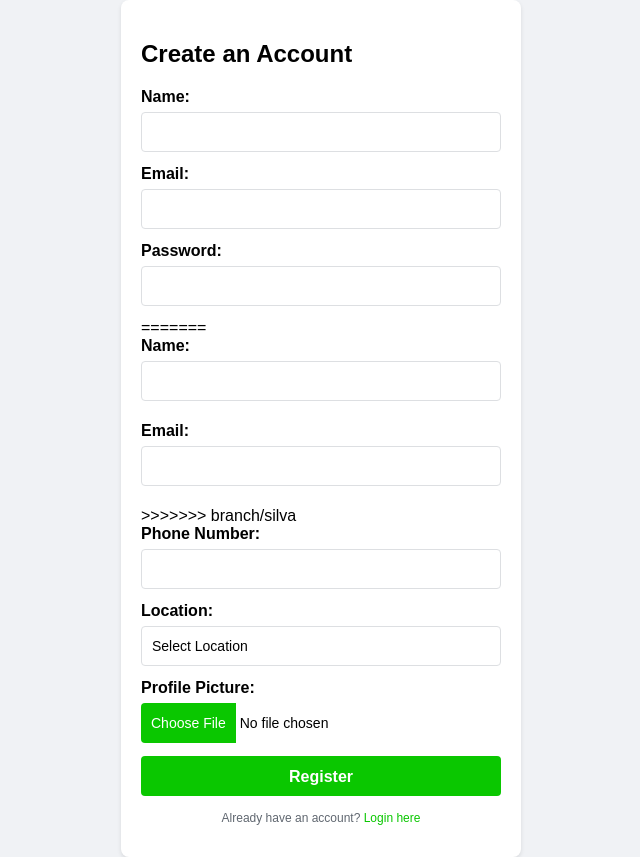
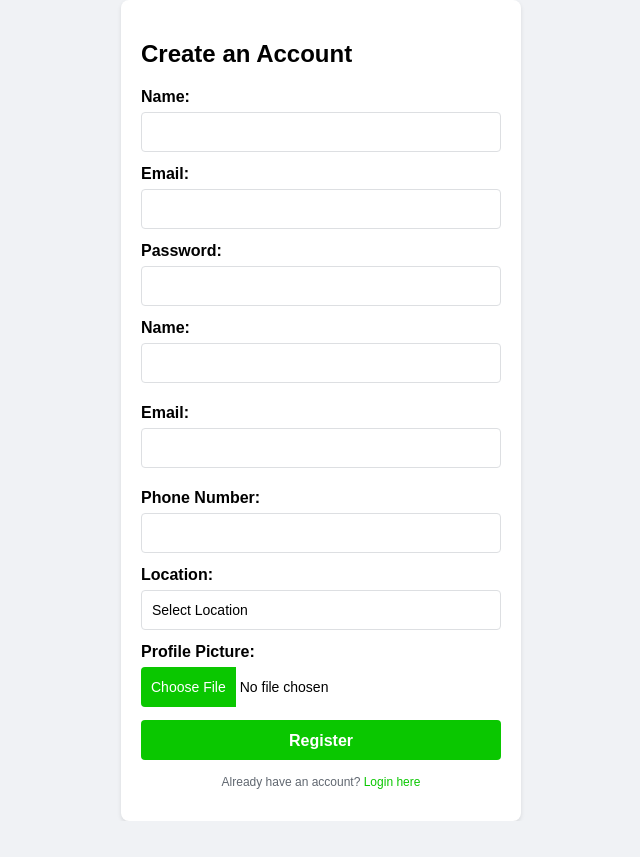
Before and after one commit to wainoyama/Final, a PHP site: page /login_register/register.php in a window 1280 px wide. Shown: the whole page, without its empty margins (319-959 px from the left). After the commit the page ends 821 px from the top, so only its background shows below. Run offline with PHP 8.4, Linux system fonts and the light colour scheme.

Commit message:
fix merge files

```diff
--- a/login_register/register.php
+++ b/login_register/register.php
@@ -101,7 +101,6 @@ if ($_SERVER['REQUEST_METHOD'] == 'POST') {
                         <label for="password">Password:</label>
                         <input type="password" id="password" name="password" required>
                     </div>
-=======
     <?php if (!empty($errors)): ?>
         <ul>
             <?php foreach ($errors as $error): ?>
@@ -116,7 +115,6 @@ if ($_SERVER['REQUEST_METHOD'] == 'POST') {
 
         <label for="email">Email:</label>
         <input type="email" name="email" value="<?php echo htmlspecialchars($email); ?>" required><br><br>
->>>>>>> branch/silva
 
                     <div class="form-group">
                         <label for="phone">Phone Number:</label>
```
